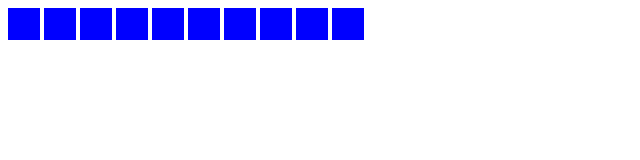
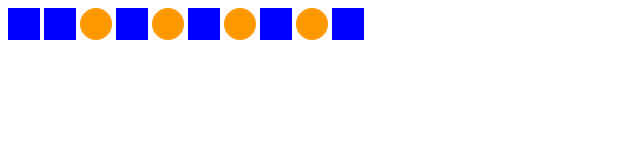
Before and after one commit to beef-erikson/HTMLandCSS, a plain HTML site: page nth-child.html in a window 1280 px wide. Shown: the whole page, without its empty margins (0-640 px from the left). Drawn offline with Linux system fonts and the light colour scheme.

Commit message:
Nth child example added.

```diff
--- a/css/nth-child.css
+++ b/css/nth-child.css
@@ -4,3 +4,8 @@ span {
     background-color: blue;
     display: inline-block;
 }
+
+span:nth-child(2n + 3) {
+    background-color: #f90;
+    border-radius: 50%;
+}
```
